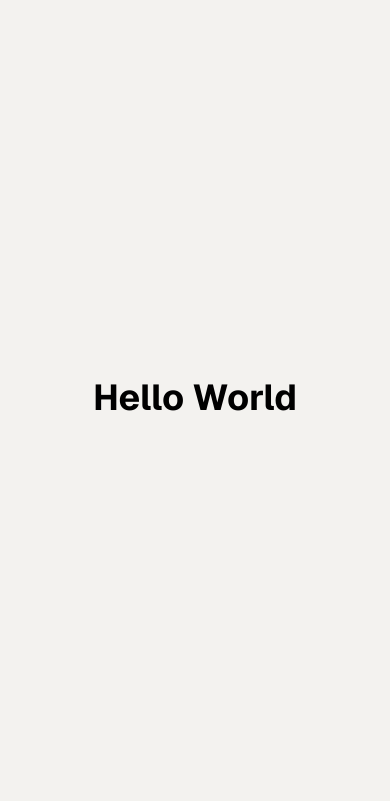
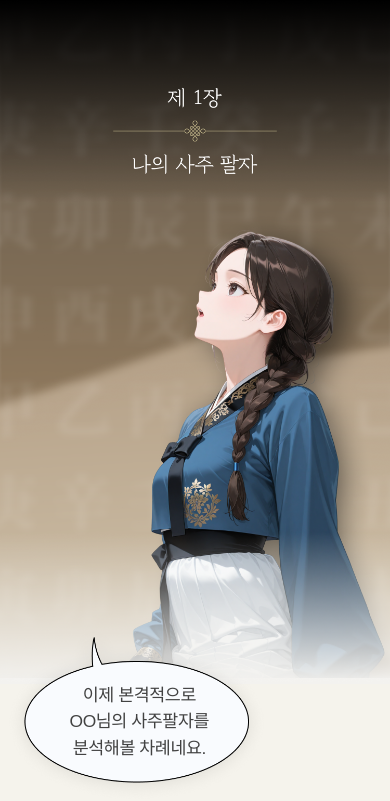
Before and after one commit to 0zuth/locketAI-test, a Next.js app: page / in a window 390 px wide. Shown: the top 801 px of the page. Built offline with nearby package versions, Linux system fonts and the light colour scheme.

Commit message:
design: 텍스트 추가 및 반응형 디자인 구현 (#2)

```diff
--- a/src/pages/index.tsx
+++ b/src/pages/index.tsx
@@ -1,17 +1,28 @@
-import { Geist } from "next/font/google";
-
-const geistSans = Geist({
-  variable: "--font-geist-sans",
-  subsets: ["latin"],
-});
+import Image from "next/image";
 
 export default function Home() {
   return (
-    <div
-      className={`${geistSans.className} font-sans grid grid-rows-[20px_1fr_20px] items-center justify-items-center min-h-screen p-8 pb-20 gap-16 sm:p-20`}
-    >
-      <main className="flex flex-col gap-[32px] row-start-2 items-center sm:items-start">
-        <h1 className="text-4xl font-bold">Hello World</h1>
+    <div>
+      <h1 className="sr-only">제 1장 - 나의 사주팔자</h1>
+      <main className="max-w-md min-h-screen mx-auto">
+        <div className="relative w-full aspect-[375/2081] bg-saju-background">
+          <Image
+            src="/images/background.png"
+            alt="이미지"
+            fill
+            className="w-full h-full object-cover"
+            priority
+          />
+          <p className="absolute cursor-default text-center tracking-tight top-1/3 left-1/4 -translate-x-1/5 -translate-y-1/2 text-text-primary text-fluid-responsive">
+            이제 본격적으로 <br />
+            OO님의 사주팔자를 <br />
+            분석해볼 차례네요.
+          </p>
+          <p className="absolute cursor-default text-center tracking-tight top-1/2 right-2/5 -translate-y-1/3 text-text-primary text-fluid-responsive">
+            제가 oo님의 사주를 <br />
+            보기 쉽게 표로 정리했어요
+          </p>
+        </div>
       </main>
     </div>
   );
--- a/src/styles/globals.css
+++ b/src/styles/globals.css
@@ -1,8 +1,12 @@
 @import "tailwindcss";
 
 :root {
-  --background: #f3f2ef;
+  --background: #ffffff;
   --foreground: #000000;
+}
+
+html {
+  font-size: 16px;
 }
 
 @theme inline {
@@ -19,11 +23,17 @@
   --color-saju-border: #1b2f49;
   --color-saju-destructive: #c23030;
   --color-saju-accent: #18868c;
+
+  /* Custom Breakpoints */
+  --breakpoint-xs: 375px;
+
+  /* Custom screen sizes */
+  --screen-xs: 375px;
 }
 
 @media (prefers-color-scheme: dark) {
   :root {
-    --background: #f3f2ef;
+    --background: #ffffff;
     --foreground: #000000;
   }
 }
@@ -33,3 +43,8 @@ body {
   color: var(--foreground);
   font-family: Arial, Helvetica, sans-serif;
 }
+
+/* Fluid Typography */
+.text-fluid-responsive {
+  font-size: clamp(0.75rem, 4.46vw, 1.25rem); /* 12px ~ 20px */
+}
```
Also changed, not shown: public/images/background.png.
